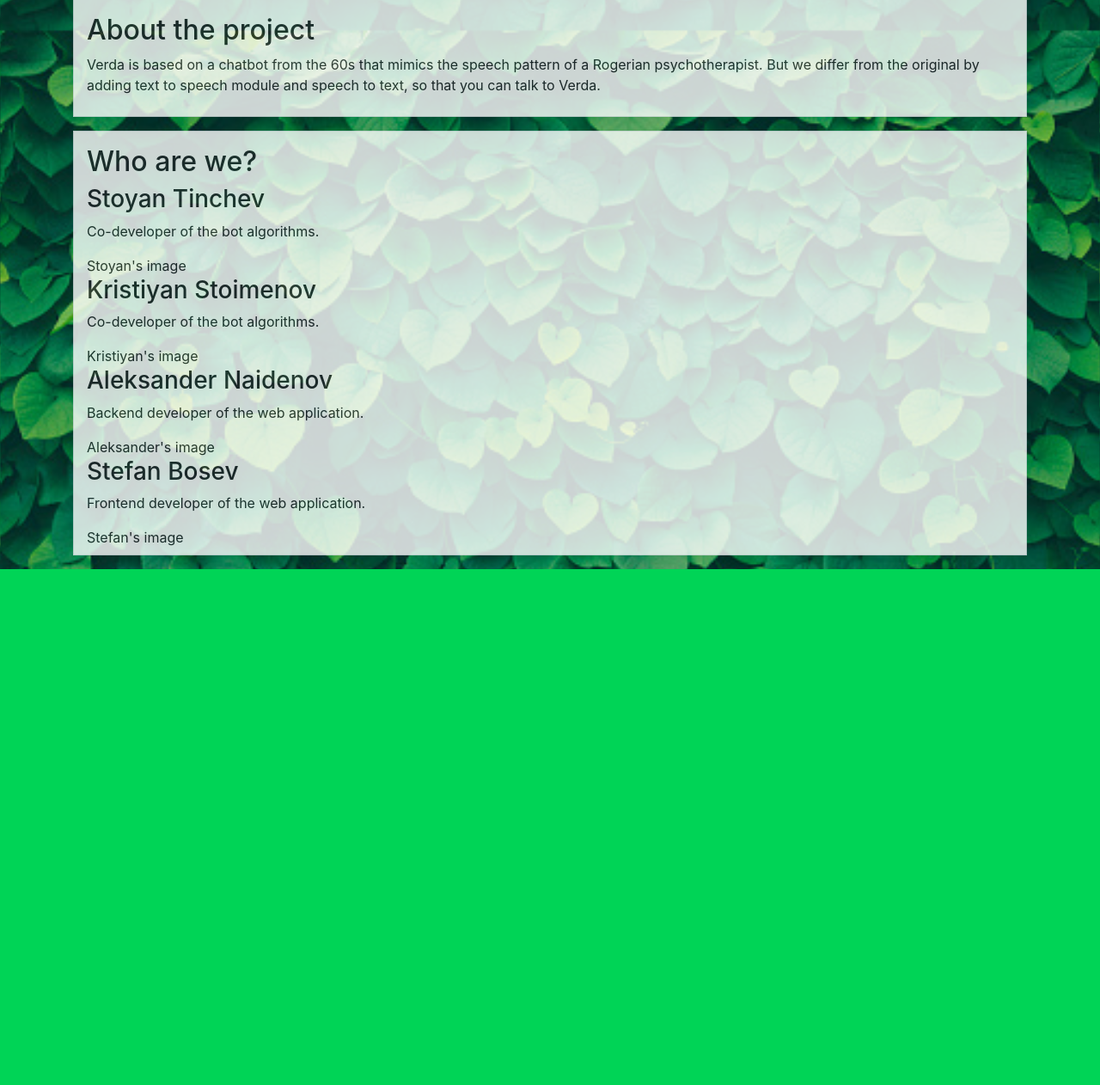
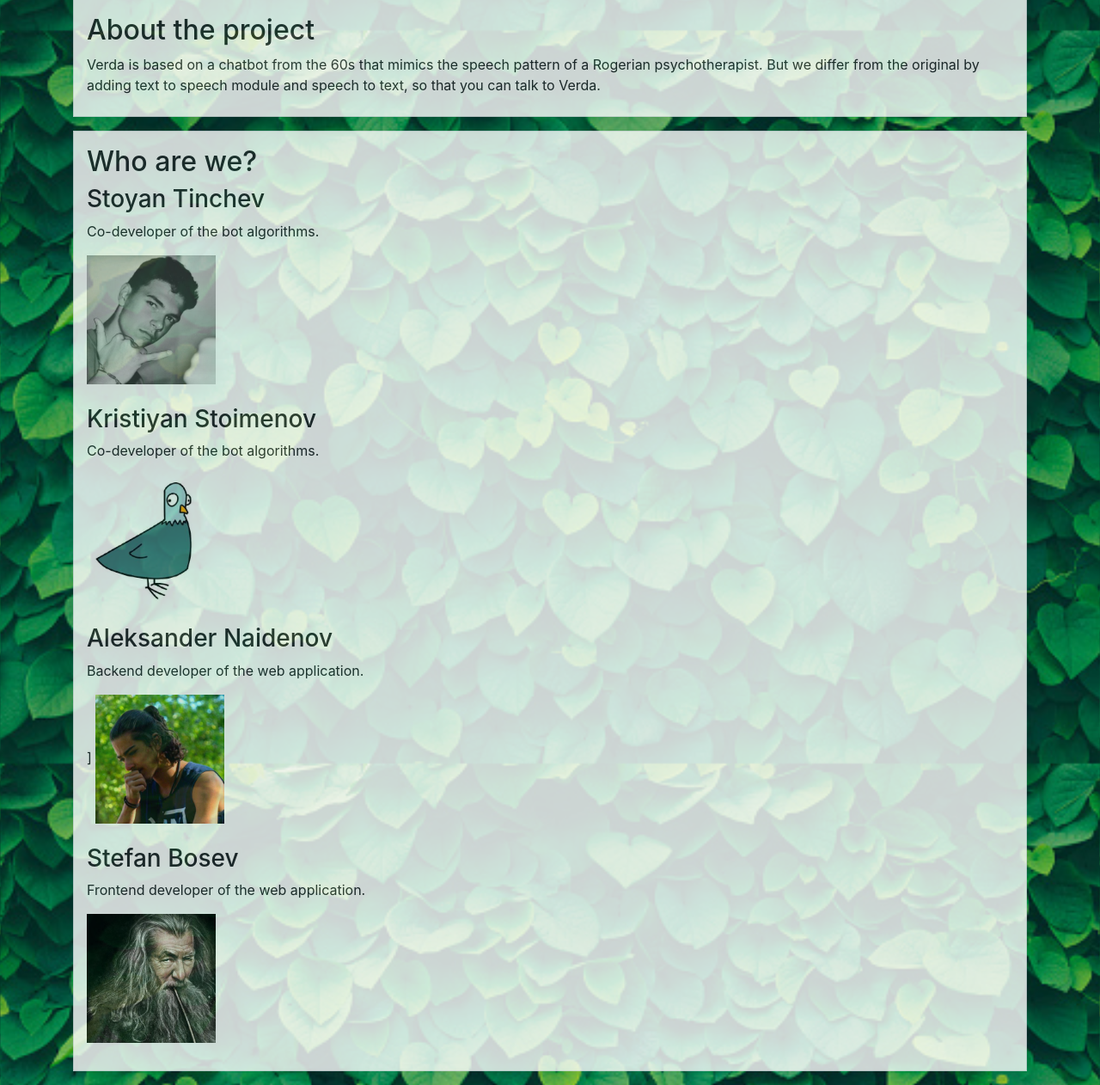
Before and after one commit to boki1/verda, a Flask app: template templates/homepage.html in a window 1280 px wide. Shown: the part 817-2079 px from the top of the page at 86% size. Before the commit the page ends 1479 px from the top, so only its background shows below. Run offline with Flask 2, Linux system fonts and the light colour scheme; the template is opened without the code that fills it, so the values that code supplies are empty; some libraries are stand-ins or nearby versions.

Commit message:
Add info and images

```diff
--- a/static/homepage.css
+++ b/static/homepage.css
@@ -1,5 +1,5 @@
 body {
-    background-image: url("../images/verda_background.jpeg");
+    background-image: url("../static/images/verda_background.jpeg");
     background-repeat: no-repeat;
     background-attachment: fixed;
     background-size: cover;
@@ -52,3 +52,11 @@ body {
     border-width: 3px;
     border-color: black;
 }
+
+.kristiyanImg {
+    background-image: url('../static/images/kristiyanImg.jpeg');
+    size: 50%;
+    background-repeat: no-repeat;
+    background-attachment: fixed;
+    background-size: cover;
+}
--- a/templates/homepage.html
+++ b/templates/homepage.html
@@ -38,25 +38,25 @@
             </div>
             <div id="contactsCard" class="container my-3 pt-3 pb-2 border">
                 <h2> Who are we? </h2>
-                <div class="devInfo">
+                <div class="devInfo pb-4">
                     <h3>Stoyan Tinchev</h3>
                     <p>Co-developer of the bot algorithms.</p>
-                    <div class="stoyanImg">Stoyan's image</div>
+                    <img src="../static/images/stoyanImg.jpeg" width="150px" height="150px">
                 </div>
-                <div class="devInfo">
+                <div class="devInfo pb-4">
                     <h3>Kristiyan Stoimenov</h3>
                     <p>Co-developer of the bot algorithms.</p>
-                    <div class="kristiyanImg">Kristiyan's image</div>
+                    <img src="../static/images/kristiyanImg.jpeg" width="150px" height="150px">
                 </div>
-                <div class="devInfo">
+                <div class="devInfo pb-4">
                     <h3>Aleksander Naidenov</h3>
-                    <p>Backend developer of the web application.</p>
-                    <div class="aleksanderImg">Aleksander's image</div>
+                    <p>Backend developer of the web application.</p>]
+                    <img src="../static/images/aleksanedImg.jpeg" width="150px" height="150px">
                 </div>
-                <div class="devInfo">
+                <div class="devInfo pb-4">
                     <h3>Stefan Bosev</h3>
                     <p>Frontend developer of the web application.</p>
-                    <div class="stefanImg">Stefan's image</div>
+                    <img src="../static/images/stefanImg.jpeg" width="150px" height="150px">
                 </div>
             </div>
         </div>
```
Also changed, not shown: static/images/aleksanedImg.jpeg (added), static/images/kristiyanImg.jpeg (added), static/images/stefanImg.jpeg (added), static/images/stoyanImg.jpeg (added), static/images/verda_background.jpeg (renamed from images/verda_background.jpeg).
